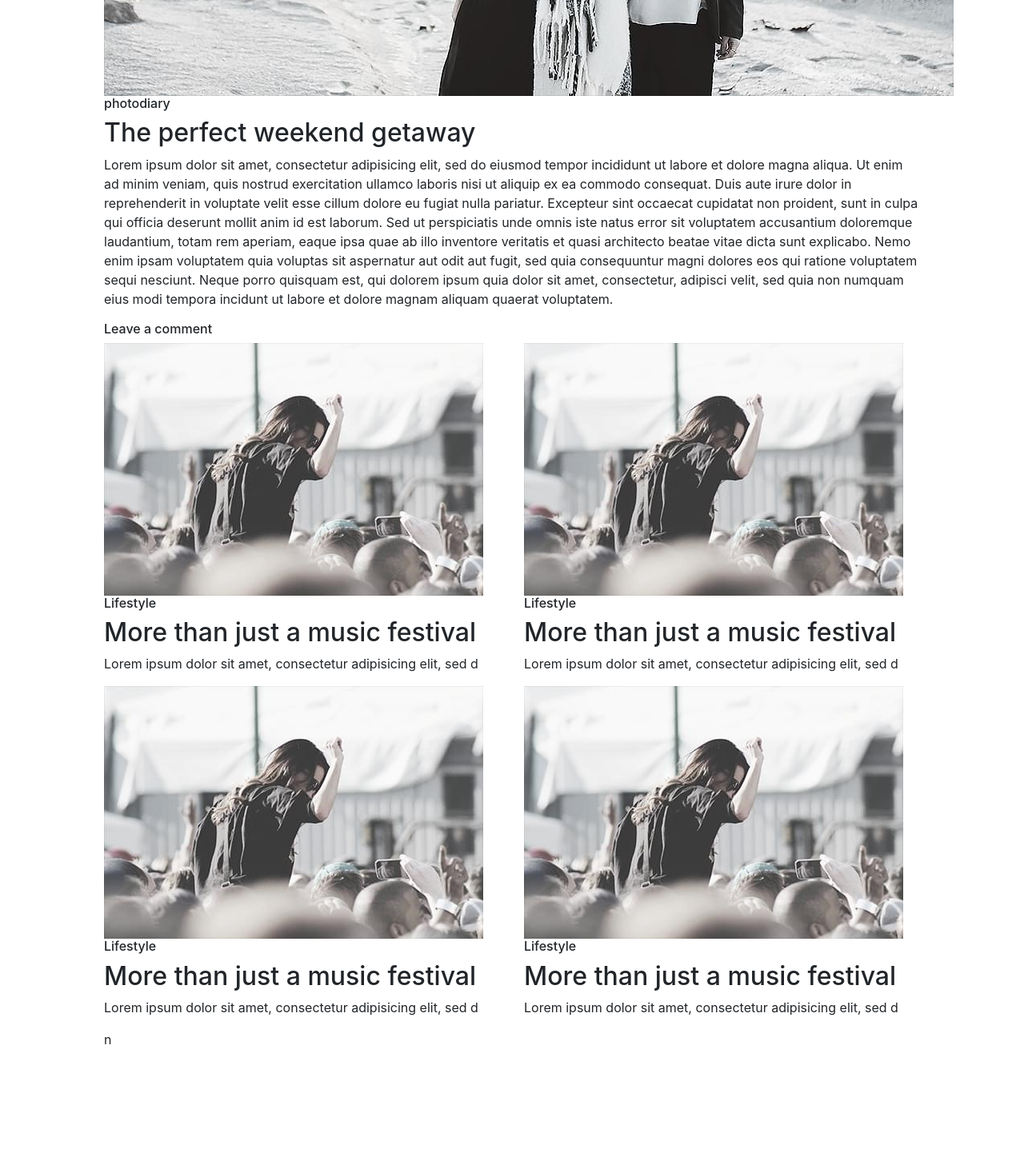
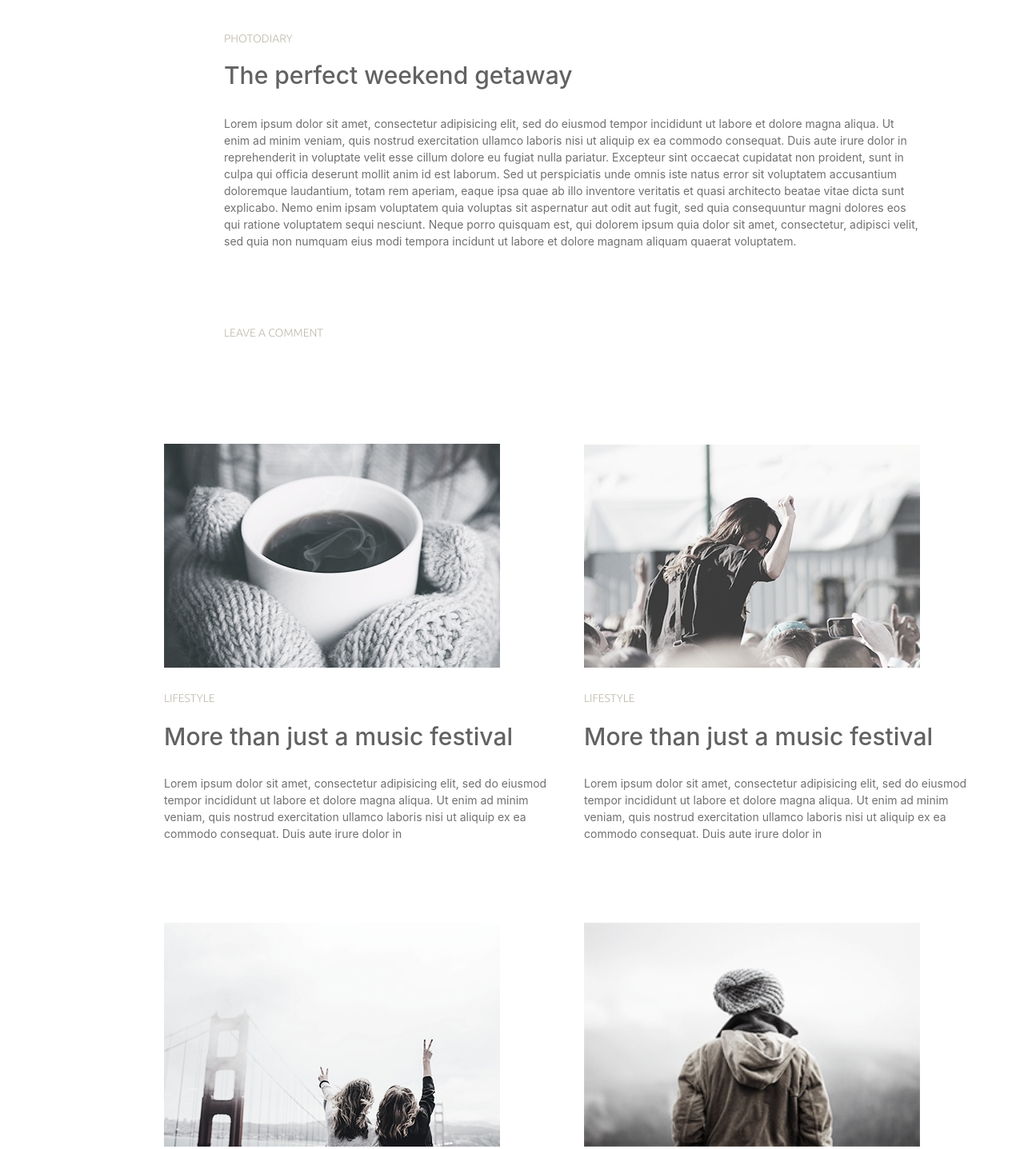
Before and after one commit to shaparaua/bootstrap, a plain HTML site: page src/index.html in a window 1280 px wide. Shown: the part 640-2077 px from the top of the page at 80% size. Before the commit the page ends 1952 px from the top, so only its background shows below. Drawn offline with nearby package versions, Linux system fonts and the light colour scheme.

Commit message:
посмотри

```diff
--- a/src/css/style.css
+++ b/src/css/style.css
@@ -1,4 +1,7 @@
 .body {
+    font-family: 'Playfair Display', serif;
+    font-weight: 400;
+    font-size: 14px;
 
 }
 
@@ -29,19 +32,90 @@
     margin-right: 85px;
 }
 
+.nav-link {
+    font-size: 14px;
+    color: #626262;
+    text-transform: uppercase;
+    line-height: 1;
+}
+
 .img__header {
 
 
 }
+.section {
+
+}
+
+.section__title {
+    font-family: 'Ubuntu', sans-serif;
+    font-weight: 300;
+    font-size: 14px;
+    text-transform: uppercase;
+    color: #C0BAAD;
+    margin-left: 150px;
+    margin-top: 96px;
+    margin-bottom: 19px;
+}
+
+.section__subtitle {
+    color: #626262;
+    font-size: 30px;
+    margin-left: 150px;
+    margin-bottom: 32px;
+}
+
+.section__text {
+    color: #707070;
+    font-size: 14px;
+    margin-left: 150px;
+}
+
+.photo {
+    margin-top: 130px;
+    margin-left: 150px;
+}
+
+.photo__img {
+    width: 420px;
+    height: 280px;
+    margin-bottom: 30px;
+}
+
+.photo__title {
+    font-family: 'Ubuntu', sans-serif;
+    font-weight: 300;
+    font-size: 14px;
+    text-transform: uppercase;
+    color: #C0BAAD;
+    margin-bottom: 22px;
+}
+
+.photo__subtitle {
+    color: #626262;
+    font-size: 30px;
+    margin-bottom: 30px;
+}
+
+.photo__text {
+    font-size: 14px;
+    color: #707070;
+    margin-bottom: 101px;
+}
+
+.newsletter {
+
+    height: 290px;
 
 
-.left__photo {
-    width: 421px;
-    height: 281px;
 }
 
+.newsletter__title {
 
-.right__photo {
-    width: 421px;
-    height: 281px;
 }
+
+.input__newsletter {
+    width: 450px;
+    margin-left: 600px;
+
+}
--- a/src/index.html
+++ b/src/index.html
@@ -5,6 +5,7 @@
     <meta name="viewport" content="width=device-width, initial-scale=1, shrink-to-fit=no">
     <link rel="stylesheet" href="https://stackpath.bootstrapcdn.com/bootstrap/4.5.0/css/bootstrap.min.css" integrity="sha384-9aIt2nRpC12Uk9gS9baDl411NQApFmC26EwAOH8WgZl5MYYxFfc+NcPb1dKGj7Sk" crossorigin="anonymous">
     <link rel="stylesheet" href="css/style.css">
+    <link href="https://fonts.googleapis.com/css2?family=Playfair+Display&family=Ubuntu:wght@300&display=swap" rel="stylesheet">
         <title>bootstrap</title>
 </head>
 <body>
@@ -28,47 +29,57 @@
                     </li>
                 </ul>
             </nav>
-            <img class="img__header justified align-self-center mr-3" src="img/img_2.jpeg" alt="">
+            <img class="img__header justified align-self-center mr-3" src="img/img_2.jpg" alt="">
         </div>
     </div> <!--   header========////////////-->
 <!--    section-->
     <div class="section">
         <div class="container">
-            <h6>photodiary</h6>
-            <h2>The perfect weekend getaway </h2>
-            <p>Lorem ipsum dolor sit amet, consectetur adipisicing elit, sed do eiusmod tempor incididunt ut labore et dolore magna aliqua. Ut enim ad minim veniam, quis nostrud exercitation ullamco laboris nisi ut aliquip ex ea commodo consequat. Duis aute irure dolor in reprehenderit in voluptate velit esse cillum dolore eu fugiat nulla pariatur. Excepteur sint occaecat cupidatat non proident, sunt in culpa qui officia deserunt mollit anim id est laborum. Sed ut perspiciatis unde omnis iste natus error sit voluptatem accusantium doloremque laudantium, totam rem aperiam, eaque ipsa quae ab illo inventore veritatis et quasi architecto beatae vitae dicta sunt explicabo. Nemo enim ipsam voluptatem quia voluptas sit aspernatur aut odit aut fugit, sed quia consequuntur magni dolores eos qui ratione voluptatem sequi nesciunt. Neque porro quisquam est, qui dolorem ipsum quia dolor sit amet, consectetur, adipisci velit, sed quia non numquam eius modi tempora incidunt ut labore et dolore magnam aliquam quaerat voluptatem.</p>
-            <h6>Leave a comment</h6>
+            <h6 class="section__title">photodiary</h6>
+            <h2 class="section__subtitle">The perfect weekend getaway </h2>
+            <p class="section__text">Lorem ipsum dolor sit amet, consectetur adipisicing elit, sed do eiusmod tempor incididunt ut labore et dolore magna aliqua. Ut enim ad minim veniam, quis nostrud exercitation ullamco laboris nisi ut aliquip ex ea commodo consequat. Duis aute irure dolor in reprehenderit in voluptate velit esse cillum dolore eu fugiat nulla pariatur. Excepteur sint occaecat cupidatat non proident, sunt in culpa qui officia deserunt mollit anim id est laborum. Sed ut perspiciatis unde omnis iste natus error sit voluptatem accusantium doloremque laudantium, totam rem aperiam, eaque ipsa quae ab illo inventore veritatis et quasi architecto beatae vitae dicta sunt explicabo. Nemo enim ipsam voluptatem quia voluptas sit aspernatur aut odit aut fugit, sed quia consequuntur magni dolores eos qui ratione voluptatem sequi nesciunt. Neque porro quisquam est, qui dolorem ipsum quia dolor sit amet, consectetur, adipisci velit, sed quia non numquam eius modi tempora incidunt ut labore et dolore magnam aliquam quaerat voluptatem.</p>
+            <h6 class="section__title">Leave a comment</h6>
         </div>
     </div><!--    section//////////////-->
     <div class="photo">
         <div class="container">
             <div class="row row-cols-2">
                 <div class="col">
-                    <img src="img/img_3.jpeg" alt="">
-                    <h6>Lifestyle</h6>
-                    <h2>More than just a music festival </h2>
-                    <p>Lorem ipsum dolor sit amet, consectetur adipisicing elit, sed d</p>
+                    <img class="photo__img" src="img/img_3.jpg" alt="">
+                    <h6 class="photo__title">Lifestyle</h6>
+                    <h2 class="photo__subtitle">More than just a music festival </h2>
+                    <p class="photo__text">Lorem ipsum dolor sit amet, consectetur adipisicing elit, sed do eiusmod tempor incididunt ut labore et dolore magna aliqua. Ut enim ad minim veniam, quis nostrud exercitation ullamco laboris nisi ut aliquip ex ea commodo consequat. Duis aute irure dolor in</p>
                 </div>
                 <div class="col">
-                    <img src="img/img_3.jpeg" alt="">
-                    <h6>Lifestyle</h6>
-                    <h2>More than just a music festival </h2>
-                    <p>Lorem ipsum dolor sit amet, consectetur adipisicing elit, sed d</p></div>
+                    <img class="photo__img" src="img/img_4.jpg" alt="">
+                    <h6 class="photo__title" >Lifestyle</h6>
+                    <h2 class="photo__subtitle" >More than just a music festival </h2>
+                    <p class="photo__text">Lorem ipsum dolor sit amet, consectetur adipisicing elit, sed do eiusmod tempor incididunt ut labore et dolore magna aliqua. Ut enim ad minim veniam, quis nostrud exercitation ullamco laboris nisi ut aliquip ex ea commodo consequat. Duis aute irure dolor in</p></div>
                 <div class="col">
-                    <img src="img/img_3.jpeg" alt="">
-                    <h6>Lifestyle</h6>
-                    <h2>More than just a music festival </h2>
-                    <p>Lorem ipsum dolor sit amet, consectetur adipisicing elit, sed d</p>n</div>
+                    <img class="photo__img" src="img/img_5.jpg" alt="">
+                    <h6 class="photo__title">Lifestyle</h6>
+                    <h2 class="photo__subtitle">More than just a music festival </h2>
+                    <p class="photo__text">Lorem ipsum dolor sit amet, consectetur adipisicing elit, sed do eiusmod tempor incididunt ut labore et dolore magna aliqua. Ut enim ad minim veniam, quis nostrud exercitation ullamco laboris nisi ut aliquip ex ea commodo consequat. Duis aute irure dolor in</p></div>
                 <div class="col">
-                    <img src="img/img_3.jpeg" alt="">
-                    <h6>Lifestyle</h6>
-                    <h2>More than just a music festival </h2>
-                    <p>Lorem ipsum dolor sit amet, consectetur adipisicing elit, sed d</p></div>
+                    <img class="photo__img" src="img/img_6.jpg" alt="">
+                    <h6 class="photo__title">Lifestyle</h6>
+                    <h2 class="photo__subtitle">More than just a music festival </h2>
+                    <p class="photo__text">Lorem ipsum dolor sit amet, consectetur adipisicing elit, sed do eiusmod tempor incididunt ut labore et dolore magna aliqua. Ut enim ad minim veniam, quis nostrud exercitation ullamco laboris nisi ut aliquip ex ea commodo consequat. Duis aute irure dolor in</p></div>
             </div>
         </div>
     </div>
-
-
+<!--newsletter===========-->
+<section class="newsletter">
+    <h1 class="newsletter__title text-center">Sign up for our newsletter!</h1>
+    <div class="input__newsletter align-items-center input-group mb-3">
+        <input type="email" class="form-control" placeholder="Enter a valid email address" aria-label="Recipient's username" aria-describedby="button-addon2">
+        <div class="input-group-append">
+            <button class="btn btn-outline-secondary" type="button" id="button-addon2">
+            <img src="img/img_7.jpg" alt="">
+            </button>
+        </div>
+</div>
+</section><!--newsletter//===========-->
 
 
 <script src="https://code.jquery.com/jquery-3.5.1.slim.min.js" integrity="sha384-DfXdz2htPH0lsSSs5nCTpuj/zy4C+OGpamoFVy38MVBnE+IbbVYUew+OrCXaRkfj" crossorigin="anonymous"></script>
```
Also changed, not shown: src/img/img_2.jpeg (deleted), src/img/img_2.jpg (added), src/img/img_3.jpeg (deleted), src/img/img_3.jpg (added), src/img/img_4.jpeg (deleted), src/img/img_4.jpg (added), src/img/img_5.jpg (added), src/img/img_6.jpg (added), src/img/img_7.jpg (added).
